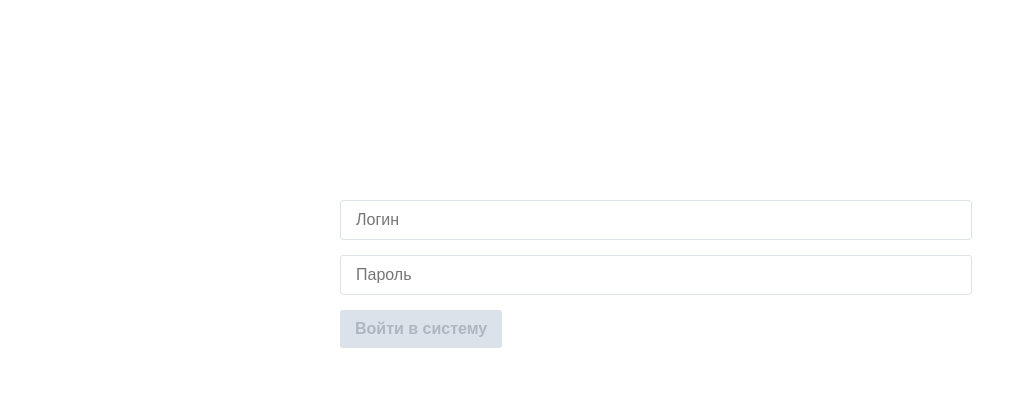
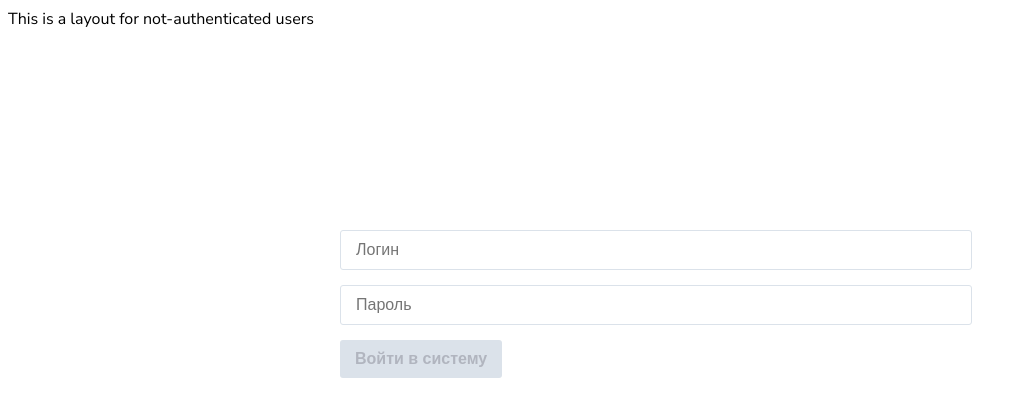
Before and after one commit to Nataliasem/loaderdata_spa, a Vue app: page /auth/log-in in a window 1280 px wide. Shown: the top 416 px of the page, without its empty margins (0-1027 px from the left). Built offline with nearby package versions, Linux system fonts and the light colour scheme.

Commit message:
fix layouts

```diff
--- a/src/layouts/default-layout.vue
+++ b/src/layouts/default-layout.vue
@@ -1,8 +1,6 @@
 <template>
-  <div>
-    <div>This is a default layout</div>
-    <slot />
-  </div>
+  <div>This is a default layout</div>
+  <slot />
 </template>
 
 <script>
--- a/src/layouts/not-auth-layout.vue
+++ b/src/layouts/not-auth-layout.vue
@@ -1,8 +1,6 @@
 <template>
-  <div>
-    <div>This is a layout for not-authenticated users</div>
-    <slot />
-  </div>
+  <div>This is a layout for not-authenticated users</div>
+  <slot />
 </template>
 
 <script>
--- a/src/router/index.js
+++ b/src/router/index.js
@@ -32,8 +32,7 @@ const router = createRouter({
             }
         },
         {
-            name: 'permission-denied',
-            path: '/permission-denied',
+            path: '/access-denied',
             component: accessDenied,
             meta: {
                 layout: 'not-auth-layout'
```
Also changed, not shown: src/App.vue (+4 -4 lines), .eslintrc.js, src/components/layouts/app-navbar.vue (renamed from src/components/app-navbar.vue).
